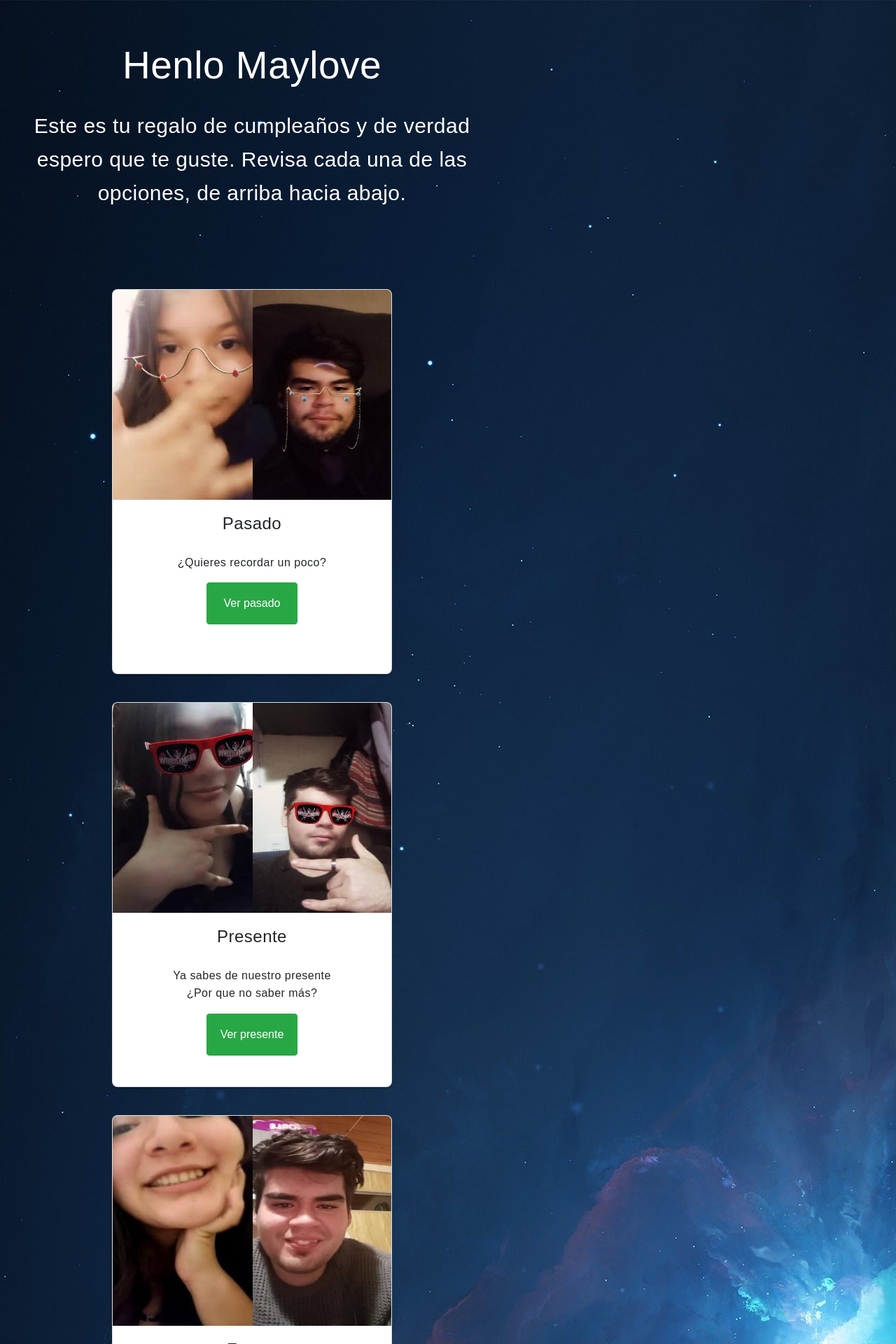
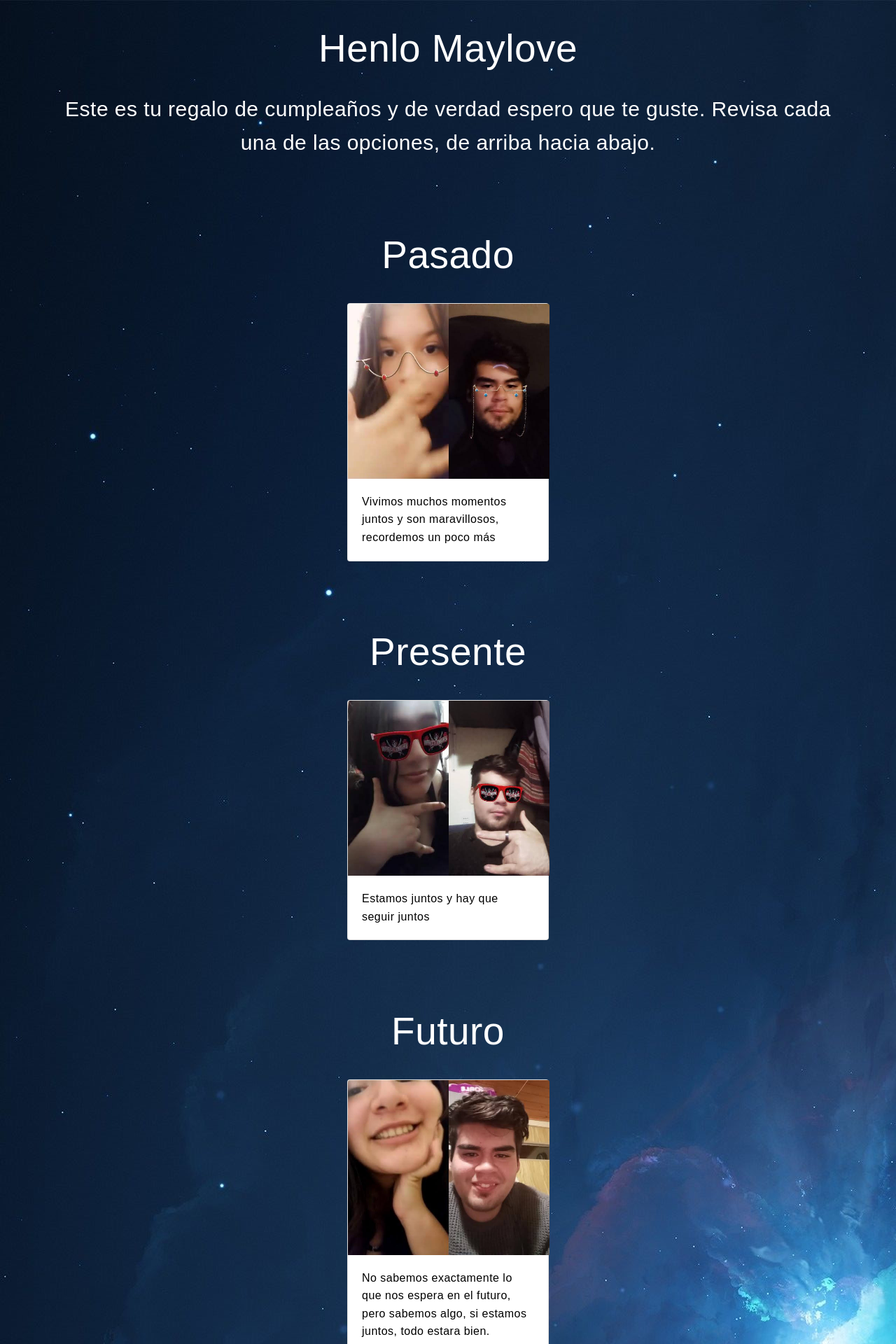
Before and after one commit to tecno-vgvs/proy_may, a Django app: page / in a window 1280 px wide. Shown: the top 1920 px of the page at 70% size. Run offline with Django 3.2, Linux system fonts and the light colour scheme; some libraries are stand-ins or nearby versions.

Commit message:
centrados

```diff
--- a/maylov_proy/core_may/static/core_may/css/galeria.css
+++ b/maylov_proy/core_may/static/core_may/css/galeria.css
@@ -5,8 +5,6 @@ body {
       margin: 0;
       padding: 0;
       background-image: url("../img/fondo3.jpg");
-      max-height: 1520px;
-      max-width: 720px;
 }
 
 body {
@@ -18,9 +16,9 @@ body {
 }
 
 .dsp-card{
-    max-width: 1200px;
-    display:flex;
-    flex-wrap: wrap;
+    max-width: 750px;
+    width: 350px;
+
     margin: auto;
 }
 .dsp-card .card:hover{
@@ -62,8 +60,8 @@ body {
 }
 
 .imga{
-    width: 400px;
-    height: 300px;
+    width: 288px;
+    height: 250px;
 }
 
 .btnconfig{
@@ -71,7 +69,7 @@ body {
     height: 60px;
 }
 .contan{
-    position: absolute;
+    position: fixed;
     bottom: 25px;
     right: 25px;
 }
@@ -92,3 +90,8 @@ body {
     font-size: 30px;
     color: white;
 }
+
+.linka{
+    color: black;
+    text-decoration: none;
+}
--- a/maylov_proy/core_may/templates/core_may/Inicio.html
+++ b/maylov_proy/core_may/templates/core_may/Inicio.html
@@ -15,7 +15,7 @@
     <h1 class="title center">¿Recuerdas?</h1>
     <div><br><br><br></div>
     <div><video class="video" src="{% static 'core_may/img/video/FelizNavidad.mp4' %}" controls></video></div>
-    <div><br><br><br><br><br></div>
+
     <a  class="contan" href="{% url 'home' %}"><button type="button" class="btn btn-success btnconf2">Volver</button></a>
 
 </body>
--- a/maylov_proy/core_may/templates/core_may/home.html
+++ b/maylov_proy/core_may/templates/core_may/home.html
@@ -13,7 +13,8 @@
     <header>
         <!--DONDE IRA LA BARRA DE NAVEGACIÓN-->
     </header>
-    <div class="fluid opc">
+
+    <div class="w-100 p-3 opc">
       <div class="container">
         <h1 class="title center">Henlo Maylove</h1>
         <p class="center pep">Este es tu regalo de cumpleaños y de verdad espero que te guste.
@@ -21,112 +22,119 @@
         </p>
       </div>
     </div>
-    <div><br><br><br></div>
 
-    <section>
-      <div class="content">
-            </div>
-            <div class="container">
-                <div class="row">
-                  <div class="col-sm">
-                    <div class="container">
-                      <div class="dsp-card">
-                          <div class="dsp-card">
-                            <div class="card">
-                              <img src="{% static 'core_may/img/foto1.jpeg' %}" class="imga" alt="">
-                              <div class="card-body">
-                                <h4 class="center">Pasado</h4>
-                                <div class="card-body">
-                                  <p class="center">¿Quieres recordar un poco?</p>
-                                  <a href="{% url 'inicio' %}"><button type="button" class="btn btn-success btnconfig">Ver pasado</button></a>
-                                </div>
-                              </div>
-                            </div>
-                          </div>
-                      </div>
-                    </div>
-                  </div>
-                  <div class="col-sm">
-                    <div class="container">
-                      <div class="dsp-card">
-                          <div class="dsp-card">
-                            <div class="card">
-                              <img src="{% static 'core_may/img/foto2.jpeg' %}" class="imga" alt="">
-                              <div class="card-body">
-                                <h4 class="center">Presente</h4>
-                                <div class="card-body">
-                                  <p class="center">Ya sabes de nuestro presente <br> ¿Por que no saber más?</p>
-                                  <a href="{% url 'presente' %}"><button type="button" class="btn btn-success btnconfig">Ver presente</button></a>
-                                </div>
-                              </div>
-                            </div>
-                          </div>
-                      </div>
-                    </div>
-                  </div>
-                  <div class="col-sm">
-                    <div class="container">
-                      <div class="dsp-card">
-                          <div class="dsp-card">
-                            <div class="card">
-                              <img src="{% static 'core_may/img/foto3.jpeg' %}" class="imga" alt="">
-                              <div class="card-body">
-                                <h4 class="center">Futuro</h4>
-                                <div class="card-body">
-                                  <p class="center">¿Que nos espera?</p>
-                                  <a href="{% url 'futuro' %}"><button type="button" class="btn btn-success btnconfig">Ver futuro</button></a>
-                                </div>
-                              </div>
-                            </div>
-                          </div>
-                      </div>
-                    </div>
-                  </div>
-                </div>
-              </div>
+    <!--SEPARADOR-->
+    <div><br><br></div>
 
+    <div class="container w-auto">
+      <h2 class="title center"> Pasado
+      </h2>
+      <br>
+    </div>
+    <div class="mx-auto" style="width: 288px;">
+      <a href="{% url 'inicio' %}" class="linka"><div class="card" style="width: 18rem;">
+        <img src="{% static 'core_may/img/foto1.jpeg' %}" class="card-img-top imga" alt="...">
+        <div class="card-body">
+          <p class="card-text">Vivimos muchos momentos juntos y son maravillosos, recordemos un poco más</p>
         </div>
-    </section>
+      </div></a>
+    </div>
 
+    <!--SEPARADOR-->
     <div>
       <br><br><br>
     </div>
-    <div>
 
-<div class="container h-auto pad-bot">
-  <h2 class="title center"> Te amo
-  </h2>
-  <div class="container">
-    <div class="dsp-card">
-        <div class="dsp-card">
-          <div class="card">
-            <img src="{% static 'core_may/img/cartamia.jpeg' %}" class="imga" alt="">
+    <div class="container w-auto">
+      <h2 class="title center"> Presente
+      </h2>
+      <br>
+    </div>
+    <div class="mx-auto" style="width: 288px;">
+        <a href="{% url 'presente' %}" class="linka">
+          <div class="card" style="width: 18rem;">
+            <img src="{% static 'core_may/img/foto2.jpeg' %}" class="card-img-top imga" alt="...">
             <div class="card-body">
-              <h4 class="center">Te amo demasiado</h4>
-              <div class="card-body">
-                <p class="center">De verdad que te amo demasiado amor, eres lo mejor que me ha pasado en mi vida.</p>
-              </div>
+              <p class="card-text">Estamos juntos y hay que seguir juntos</p>
             </div>
           </div>
+        </a>
+    </div>
+
+        <!--SEPARADOR-->
+        <div><br><br><br></div>
+
+    <div class="container w-auto">
+      <h2 class="title center"> Futuro
+      </h2>
+      <br>
+    </div>
+    <div class="mx-auto" style="width: 288px;">
+      <a href="{% url 'futuro' %}" class="linka">
+        <div class="card" style="width: 18rem;">
+          <img src="{% static 'core_may/img/foto3.jpeg' %}" class="card-img-top imga" alt="...">
+          <div class="card-body">
+            <p class="card-text">No sabemos exactamente lo que nos espera en el futuro, pero sabemos algo, si estamos juntos, todo estara bien.</p>
+          </div>
         </div>
+      </a>
     </div>
-  </div>
-</div>
+    <!--SEPARADOR-->
+    <div><br><br><br></div>
 
+    <div class="container w-auto">
+      <h2 class="title center"> Te amo
+      </h2>
+      <br>
+    </div>
+    <div class="mx-auto" style="width: 288px;">
+      <div class="card" style="width: 18rem;">
+        <img src="{% static 'core_may/img/cartamia.jpeg' %}" class="card-img-top imga" alt="...">
+        <div class="card-body">
+          <p class="card-text">Te amo demasiado Mayra, eres lo mejor que me ha pasado en la vida</p>
+        </div>
+      </div>
+    </div>
+        <!--SEPARADOR-->
+        <div><br><br><br></div>
+
+    <div class="container w-auto">
+      <h2 class="title center"> Y se que tu me amas
+      </h2>
+      <br>
+    </div>
+    <div class="mx-auto" style="width: 288px;">
+      <div class="card" style="width: 18rem;">
+        <img src="{% static 'core_may/img/cartamayra.jpeg' %}" class="card-img-top imga" alt="...">
+        <div class="card-body">
+          <p class="card-text">¿Por que lo se? como no saberlo, si me lo demuestras cada dia, me haces reir, me alegras los días, y es maravilloso, es hermoso recibir tu amor.</p>
+        </div>
+      </div>
+    </div>
+    <div><br><br></div>
+    <div class="container w-auto">
+      <h2 class="title center">somos el uno para el otro
+      </h2>
+    </div>
+    <div class="mx-auto" style="width: 288px;">
+      <div class="card" style="width: 18rem;">
+        <img src="{% static 'core_may/img/arcoiris&jake.jpg' %}" class="card-img-top imga" alt="...">
+        <div class="card-body">
+          <p class="card-text">Así como Arcoiris y Jake, somos el uno para el otro.</p>
+        </div>
+      </div>
+    </div>
+    <div><br><br><br></div>
 <!--<div>
   <h2 class="tittle center">¿Y este boton? :0</h2>
   <a href="" target="blank"><button type="button" class="btn btn-success btnconfig">Abreme :D</button></a>
 </div>-->
 
-    </div>
-    <footer>
-        <section>
-            <div class="final"></div>
-        </section>
-    </footer>
+
     <script src="https://code.jquery.com/jquery-3.5.1.slim.min.js" integrity="sha384-DfXdz2htPH0lsSSs5nCTpuj/zy4C+OGpamoFVy38MVBnE+IbbVYUew+OrCXaRkfj" crossorigin="anonymous"></script>
     <script src="https://cdn.jsdelivr.net/npm/bootstrap@4.6.0/dist/js/bootstrap.bundle.min.js" integrity="sha384-Piv4xVNRyMGpqkS2by6br4gNJ7DXjqk09RmUpJ8jgGtD7zP9yug3goQfGII0yAns" crossorigin="anonymous"></script>
     <script src="https://ajax.googleapis.com/ajax/libs/jquery/3.6.0/jquery.min.js"></script>
     <script src="https://cdnjs.cloudflare.com/ajax/libs/crypto-js/4.0.0/crypto-js.min.js"></script>
+
 </body>
 </html>
```
Also changed, not shown: maylov_proy/core_may/templates/core_may/presente.html (+7 -2 lines).
